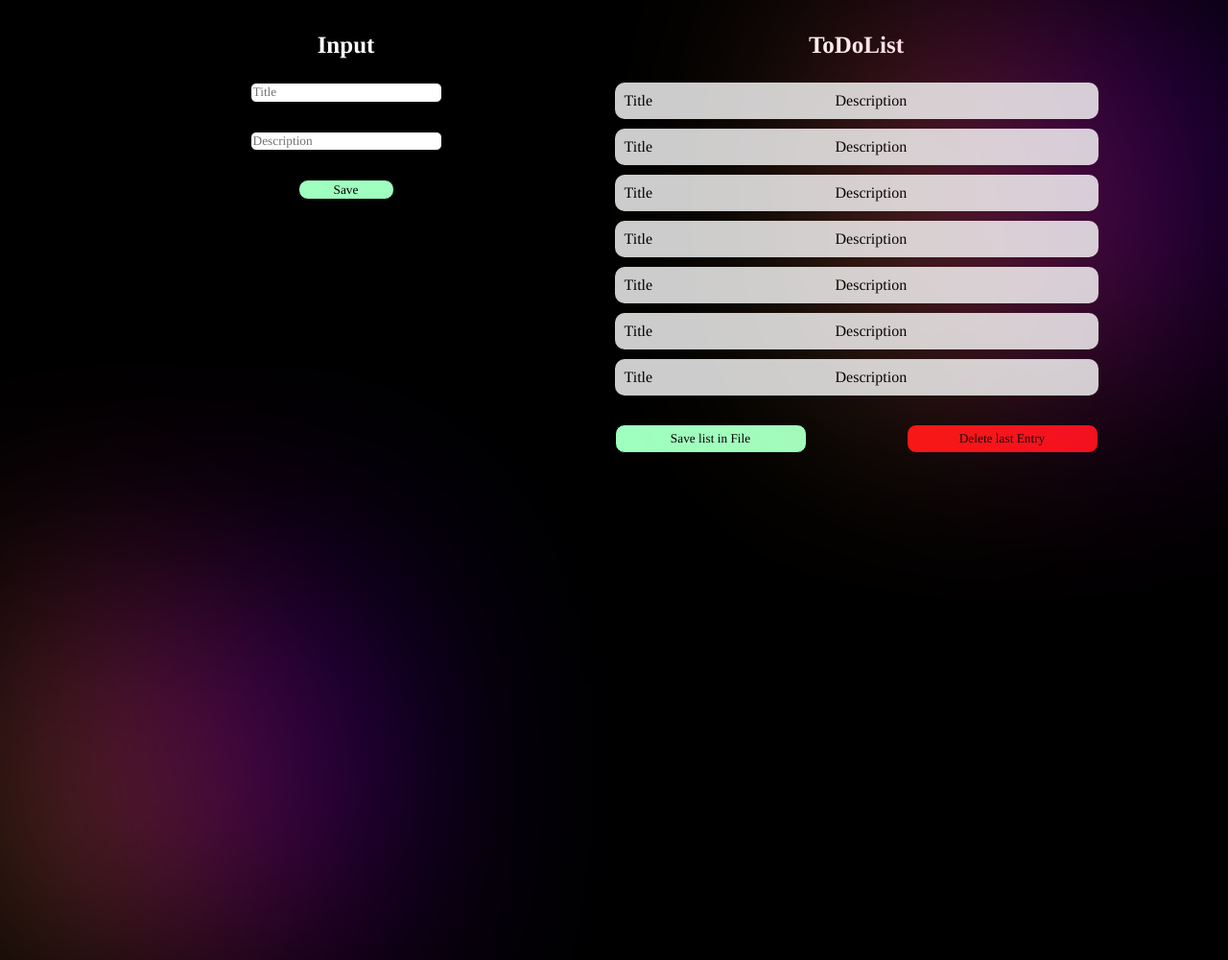
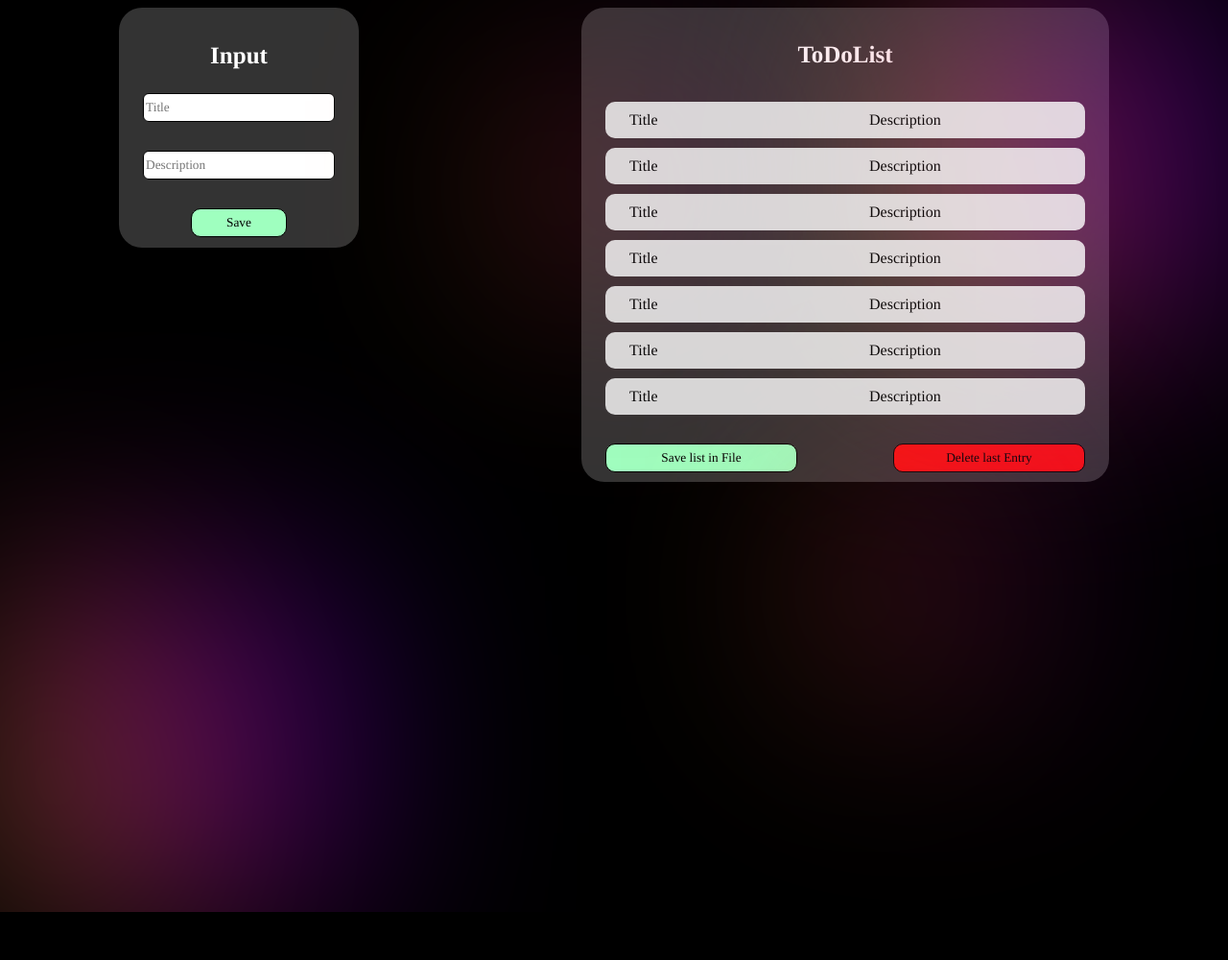
Before and after one commit to KirillKB46/KKB1, a plain HTML site: page index.html in a window 1280 px wide. Shown: the whole page at 96% size. After the commit the page ends 950 px from the top, so only its background shows below. Drawn offline with Linux system fonts and the light colour scheme.

Commit message:
Add files via upload

```diff
--- a/index.html
+++ b/index.html
@@ -1,16 +1,25 @@
 <!DOCTYPE html>
 <html>
+
 <head>
     <meta charset="utf-8">
     <title>KKB</title>
     <link href="style.css" rel="stylesheet">
 </head>
+
 <body>
+    <div class="main">
         <div class="circleone">
         </div>
         <div class="circletwo">
         </div>
-            <!-- <div class="main"> -->
+        <div class="circlethree">
+        </div>
+        <div class="circlefour">
+        </div>
+        <div class="circletfive">
+        </div>
+        <div class="cont">
             <div class="new-task">
                 <p class="enter">Input</p>
                 <input type="text" class="title" placeholder="Title">
@@ -47,12 +56,15 @@
                     <div class="task">
                         <p class="title">Title</p>
                         <p class="description">Description</p>
+
                     </div>
+                </div>
+                <div class="buttons">
                     <button class="save-list">Save list in File</button>
                     <button class="delete-entry">Delete last Entry</button>
                 </div>
-            <!-- </div> -->
             </div>
         </div>
 </body>
+
 </html>
--- a/style.css
+++ b/style.css
@@ -1,6 +1,13 @@
  * {
      box-sizing: border-box;
-    font-family: Times, Times New Roman, serif ;
+     font-family: Times, Times New Roman, serif;
+ }
+
+ .main {
+     width: 100%;
+     display: flex;
+     flex-direction: row;
+     justify-content: space-around;
  }
  /* .main
 {
@@ -13,28 +20,42 @@
     border-radius: 10px;
 
 } */
+
+ .cont {
+     width: 100%;
+     display: flex;
+     flex-direction: row;
+     justify-content: space-around;
+ }
+
  .new-task {
      display: flex;
      flex-direction: column;
      justify-content: center;
      align-items: center;
      width: 250px;
-    height: 200px;
-    border-radius: 6px;
+     height: 250px;
+     border-radius: 24px;
      margin-right: 40 px;
+     background: rgba(255, 255, 255, 0.2);
+     padding: 10px;
  }
-.title, .description {
-    margin-left: 200px;
+
+ .title,
+ .description {
+     margin-left: 0px;
      width: 200px;
      height: 30px;
      border: 1px solid #000;
      border-radius: 6px;
  }
+
  .description {
      margin-top: 30px;
  }
+
  .save-task {
-    margin-left: 200px;
+     margin-left: 0px;
      width: 100px;
      height: 30px;
      border: 1px solid #000;
@@ -42,6 +63,7 @@
      margin-top: 30px;
      border-radius: 10px;
  }
+
  .title-list {
      font-size: 25px;
      font-weight: bold;
@@ -49,65 +71,97 @@
      justify-content: center;
      color: rgb(255, 255, 255)
  }
+
  .task {
      opacity: 0.8;
      display: flex;
      flex-direction: row;
      align-items: center;
+     justify-content: space-around;
      margin: 0px;
      margin-top: 10px;
      background: rgb(255, 255, 255);
      padding: 10px 10px;
      border-radius: 10px;
+     width: 500px;
  }
-.task .description, .task .title {
+
+ .task .description,
+ .task .title {
      margin: 0px;
      border: none;
      height: auto;
  }
+
  .task .description {
      display: flex;
      justify-content: flex-start;
      margin-left: 20px;
  }
+
  body {
-    background:rgb(0, 0, 0);
+     background: rgb(0, 0, 0);
      display: flex;
      flex-direction: row;
      justify-content: space-around;
  }
 
-.circleone, .circletwo {
+ .circleone,
+ .circletwo,
+ .circlefive {
      background: linear-gradient(75.96deg, #FFC83A 13.64%, #FF008A 46.53%, #6100FF 78.88%);
+     opacity: 0.5;
+     filter: blur(120px);
+     width: 350px;
+     height: 350px;
+     position: absolute;
+ }
+
+ .circlethree,
+ .circlefour {
+     background: linear-gradient(75.96deg, #FFC83A 13.64%, #ff0000 46.53%, #6100FF 78.88%);
      opacity: 0.4;
      filter: blur(120px);
-    width: 400px;
-    height: 400px;
+     width: 200px;
+     height: 200px;
      position: absolute;
-    top: 0px;
-    right: 0px;
  }
+
  .circleone {
      top: 0px;
      right: 0px;
  }
+
  .circletwo {
      top: 600px;
      left: 0px;
  }
-.title{
+
+ .circlethree {
+     margin-top: 80px;
+     left: 550px;
+ }
+
+ .circlefour {
+     margin-top: 500px;
+     margin-left: 650px;
+ }
+
+ .title {
      margin-top: 0px;
  }
-.enter{
+
+ .enter {
      color: rgb(255, 255, 255);
      font-size: 25px;
      font-weight: bold;
      display: flex;
      justify-content: center;
-margin-left: 200px;
+     margin-left: 0px;
  }
-.save-list{
-    /* margin-left: 1  0px; */
+
+ .save-list {
+     margin-left: 1 0px;
      width: 200px;
      height: 30px;
      border: 1px solid #000;
@@ -115,8 +169,8 @@ margin-left: 200px;
      margin-top: 30px;
      border-radius: 10px;
  }
-.delete-entry{
-    margin-left: 100px;
+
+ .delete-entry {
      width: 200px;
      height: 30px;
      border: 1px solid #000;
@@ -124,3 +178,26 @@ margin-left: 200px;
      margin-top: 30px;
      border-radius: 10px;
  }
+
+ @media screen and (max-width:820px) {
+     .cont {
+         flex-direction: column;
+     }
+ }
+
+ .buttons {
+     display: flex;
+     flex-direction: row;
+     justify-content: space-between;
+     width: 500px;
+ }
+
+ .list-tasks {
+     display: flex;
+     flex-direction: column;
+     background: rgba(255, 255, 255, 0.2);
+     width: 550px;
+     border-radius: 24px;
+     align-items: center;
+     padding: 10px;
+ }
```
Lines whose indentation alone changed are shown as unchanged.
